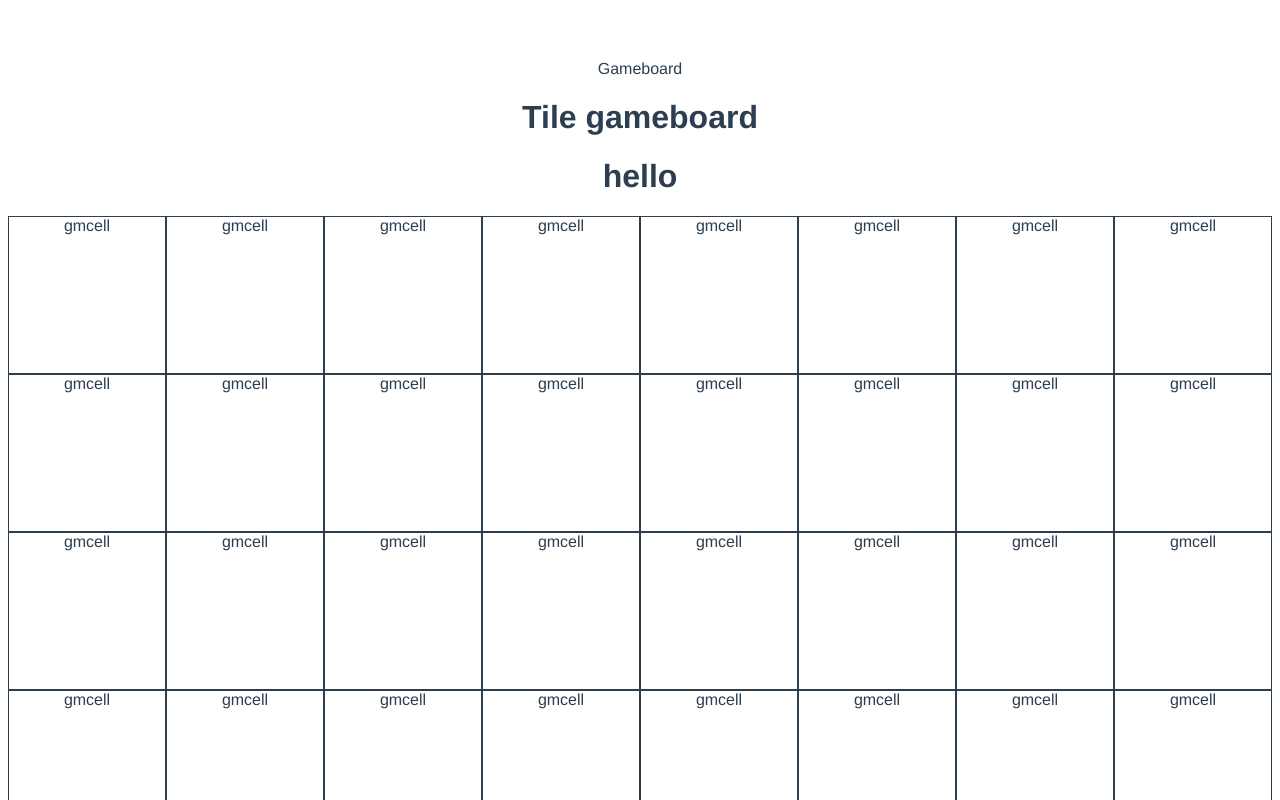
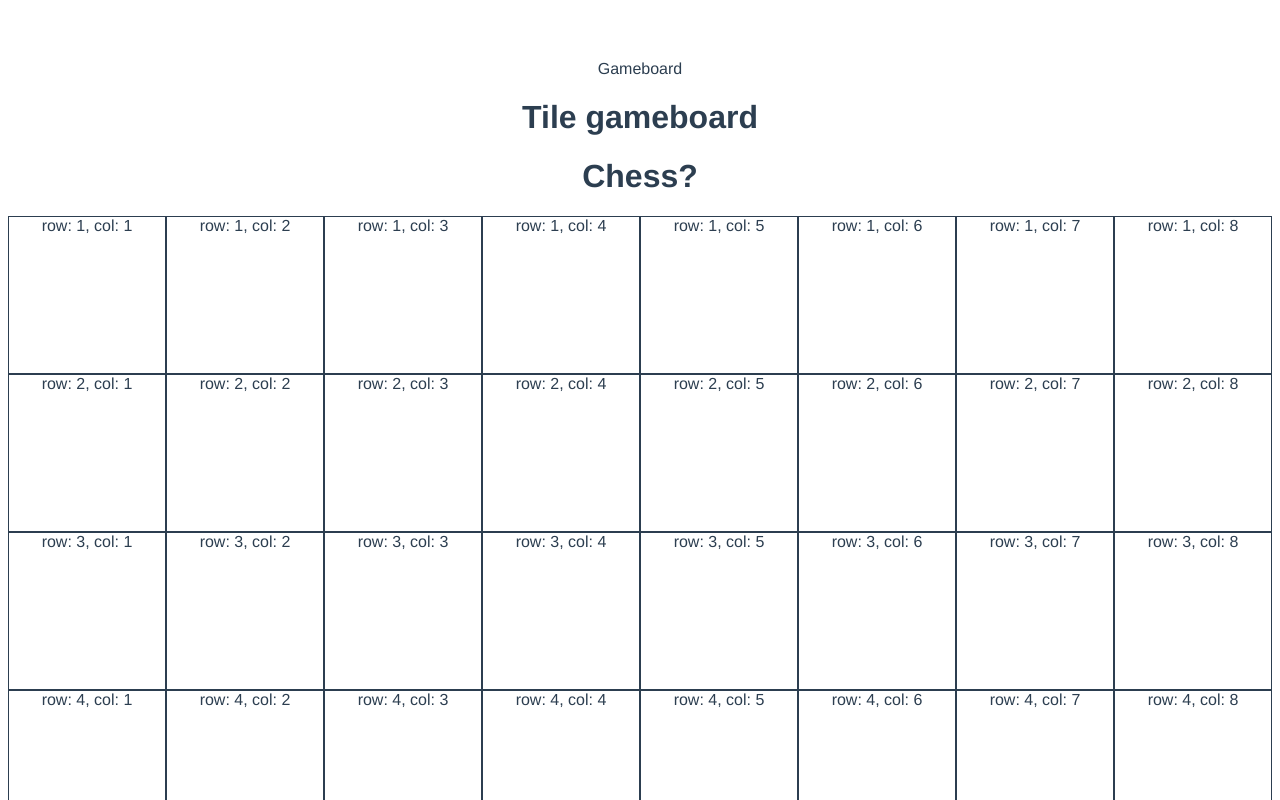
Before and after one commit to thing22-lamblet/webstuff.explore, a Vue app in the folder anim3/: page / in a window 1280 px wide. Shown: the top 800 px of the page. Built offline with nearby package versions, Linux system fonts and the light colour scheme.

Commit message:
Fixed row/col swap in gameboard coords

```diff
--- a/anim3/src/components/Gameboard.vue
+++ b/anim3/src/components/Gameboard.vue
@@ -4,9 +4,8 @@
     <h1>{{ msg }}</h1>
     <h1>{{ foo }}</h1>
     <div class="boardframe">
-        <div v-for='row in boardTileCount.y' :key='row' class='c_row'>
-            <div v-for='col in boardTileCount.x' :key='col' class='c_cell'>
-                <!-- cell {{ `${row}, ${col}` }} -->
+        <div v-for='col in boardTileCount.x' :key='col' class='c_row'>
+            <div v-for='row in boardTileCount.y' :key='row' class='c_cell'>
                 <GameboardCell :row='row' :col='col' ></GameboardCell>
             </div>
         </div>
@@ -28,7 +27,7 @@ export default {
   data() {
     return {
         boardTileCount: { x:8, y:8 },
-        foo: "hello"
+        foo: "Chess?"
     };
   }
 }
--- a/anim3/src/components/GameboardCell.vue
+++ b/anim3/src/components/GameboardCell.vue
@@ -1,6 +1,6 @@
 <template>
-  <div class="gameboard_cell">
-      gmcell
+  <div class="gameboard_cell" v-on:click='console.alert("foo")'>
+      row: {{row}}, col: {{col}}
   </div>
 </template>
 
```
Also changed, not shown: 1 other file (tests, documents, lock files or other folders).
